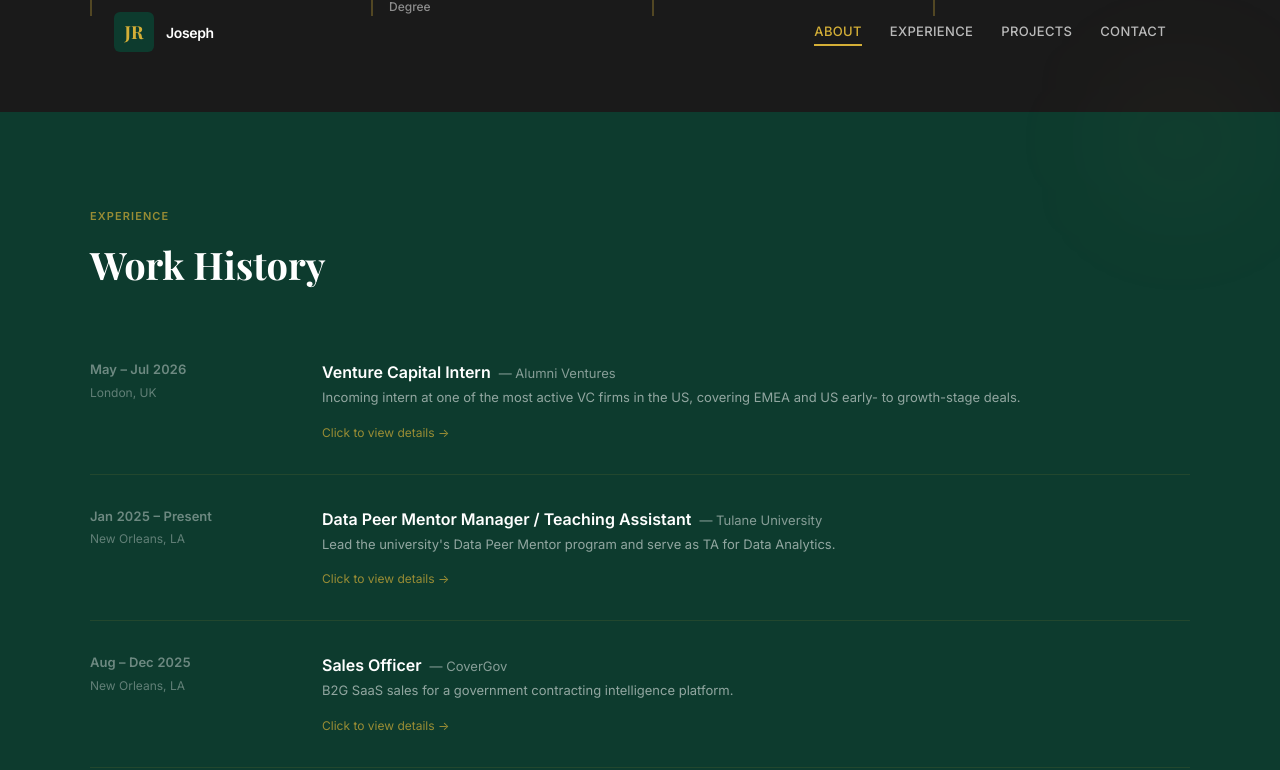
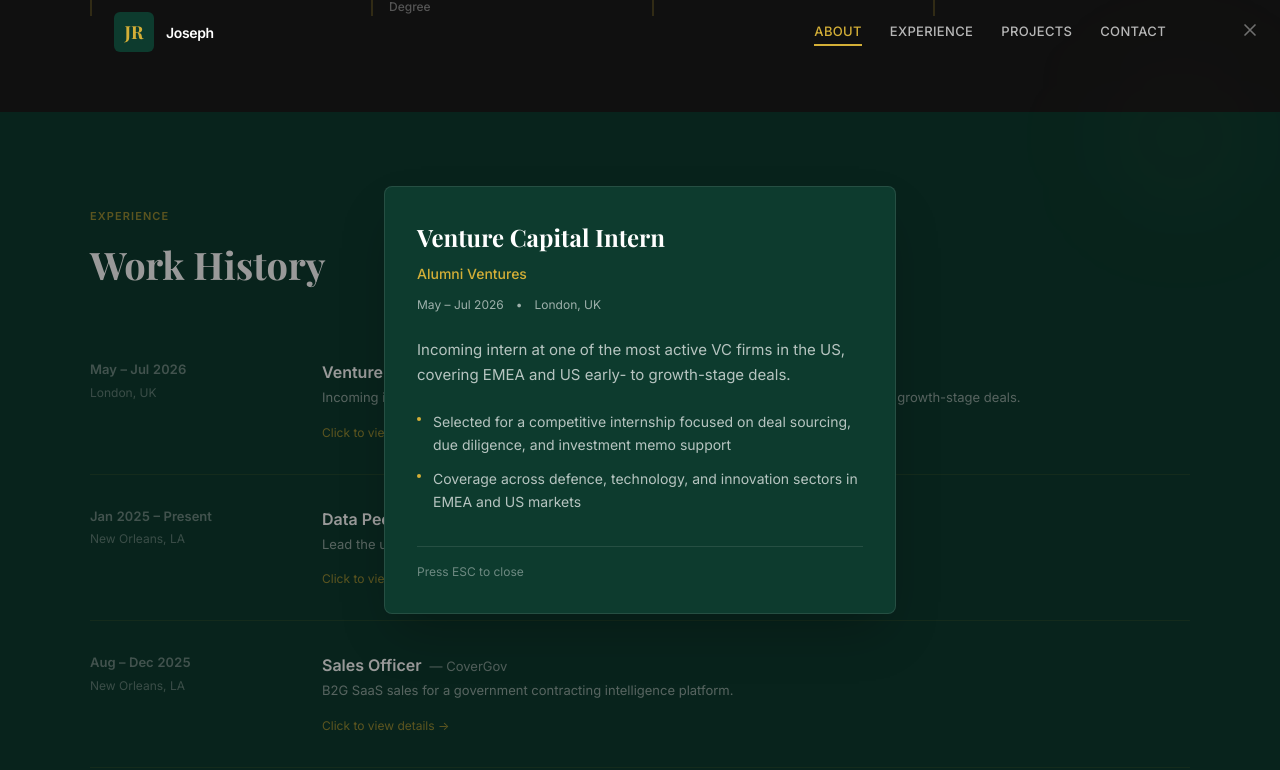
Before and after one commit to raphers99/Personal-Website, a Next.js app: page / in a window 1280 px wide. Both pictures are taken after a click on the button 640 px from the left and 1785 px from the top of the page. Shown: the part 1385-2155 px from the top of the page. Built offline with nearby package versions, Linux system fonts and the light colour scheme.

Commit message:
Remove experience hover modal, add bigger click animation, add Rhythm and investment memo to featured projects

```diff
--- a/components/Experience.tsx
+++ b/components/Experience.tsx
@@ -10,18 +10,6 @@
   const ref = useRef(null);
   const inView = useInView(ref, { once: true, margin: '-80px' });
   const [selectedExperience, setSelectedExperience] = useState<typeof experiences[0] | null>(null);
-  const hoverTimeoutRef = useRef<NodeJS.Timeout | null>(null);
-
-  const handleCardHover = (exp: typeof experiences[0]) => {
-    if (hoverTimeoutRef.current) clearTimeout(hoverTimeoutRef.current);
-    setSelectedExperience(exp);
-  };
-
-  const handleCardLeave = () => {
-    hoverTimeoutRef.current = setTimeout(() => {
-      setSelectedExperience(null);
-    }, 200);
-  };
 
   return (
     <section id="experience" className="py-24 px-6 bg-navy">
@@ -32,17 +20,7 @@
           animate={inView ? { opacity: 1, y: 0 } : {}}
           transition={{ duration: 0.5, ease: 'easeOut' }}
         >
-          <ExperienceModal
-            experience={selectedExperience}
-            onClose={() => {
-              if (hoverTimeoutRef.current) clearTimeout(hoverTimeoutRef.current);
-              setSelectedExperience(null);
-            }}
-            onMouseEnter={() => {
-              if (hoverTimeoutRef.current) clearTimeout(hoverTimeoutRef.current);
-            }}
-            onMouseLeave={handleCardLeave}
-          />
+          <ExperienceModal experience={selectedExperience} onClose={() => setSelectedExperience(null)} />
           <p className="text-[11px] font-semibold tracking-widest uppercase text-emerald/70 mb-4">
             Experience
           </p>
@@ -57,8 +35,7 @@
                 initial={{ opacity: 0, y: 16 }}
                 animate={inView ? { opacity: 1, y: 0 } : {}}
                 transition={{ duration: 0.45, delay: i * 0.1, ease: 'easeOut' }}
-                onMouseEnter={() => handleCardHover(exp)}
-                onMouseLeave={handleCardLeave}
+                onClick={() => setSelectedExperience(exp)}
                 className="w-full py-8 grid sm:grid-cols-[200px_1fr] gap-4 sm:gap-8 hover:bg-white/5 transition-colors duration-200 text-left group"
               >
                 {/* Left column */}
--- a/components/ExperienceModal.tsx
+++ b/components/ExperienceModal.tsx
@@ -15,11 +15,9 @@
 interface ExperienceModalProps {
   experience: ExperienceData | null;
   onClose: () => void;
-  onMouseEnter?: () => void;
-  onMouseLeave?: () => void;
 }
 
-export function ExperienceModal({ experience, onClose, onMouseEnter, onMouseLeave }: ExperienceModalProps) {
+export function ExperienceModal({ experience, onClose }: ExperienceModalProps) {
   useEffect(() => {
     const handleEscape = (e: KeyboardEvent) => {
       if (e.key === 'Escape') onClose();
@@ -40,18 +38,14 @@
             className="fixed inset-0 bg-black/40 z-40"
           />
           <motion.div
-            initial={{ opacity: 0, scale: 0.95, y: 30 }}
+            initial={{ opacity: 0, scale: 0.8, y: 60 }}
             animate={{ opacity: 1, scale: 1, y: 0 }}
-            exit={{ opacity: 0, scale: 0.95, y: 30 }}
-            transition={{ type: 'spring', damping: 30, stiffness: 400 }}
+            exit={{ opacity: 0, scale: 0.8, y: 60 }}
+            transition={{ type: 'spring', damping: 25, stiffness: 350 }}
             onClick={(e) => e.stopPropagation()}
             className="fixed inset-0 flex items-center justify-center px-4 z-50"
           >
-            <div
-              className="bg-navy rounded-lg p-8 max-w-lg w-full shadow-2xl max-h-[90vh] overflow-y-auto border border-white/10"
-              onMouseEnter={onMouseEnter}
-              onMouseLeave={onMouseLeave}
-            >
+            <div className="bg-navy rounded-lg p-8 max-w-lg w-full shadow-2xl max-h-[90vh] overflow-y-auto border border-white/10">
             <button
               onClick={onClose}
               className="absolute top-5 right-5 text-white/40 hover:text-white transition-colors"
--- a/components/Projects.tsx
+++ b/components/Projects.tsx
@@ -28,6 +28,34 @@
       'Designed for mobile-first usage with native iOS support via Capacitor',
     ],
     href: 'https://waverow.app',
+    featured: true,
+  },
+  {
+    title: 'Rhythm',
+    subtitle: 'AI-Powered Smart Calendar',
+    stack: ['Next.js', 'TypeScript', 'AI', 'Calendar API'],
+    description:
+      'An intelligent calendar assistant that learns your scheduling patterns and automatically optimizes your time management with AI-driven insights.',
+    bullets: [
+      'Natural language event creation and scheduling',
+      'AI-powered meeting optimization and time blocking',
+      'Smart conflict detection and schedule recommendations',
+    ],
+    href: 'https://ai-smart-calendar-nine.vercel.app',
+    featured: true,
+  },
+  {
+    title: 'Investment Memo',
+    subtitle: 'Telecom API Monetization',
+    stack: ['Analysis', 'Strategy', 'Finance'],
+    description:
+      'A comprehensive investment thesis on monetization opportunities in telecom API infrastructure and emerging communication platforms.',
+    bullets: [
+      'Market analysis of $500M+ addressable market in API monetization',
+      'Strategic framework for telecom operators to unlock new revenue streams',
+      'Competitive landscape and investment thesis for venture capital',
+    ],
+    href: '/telecom-api-memo.pdf',
     featured: true,
   },
 ];
```
